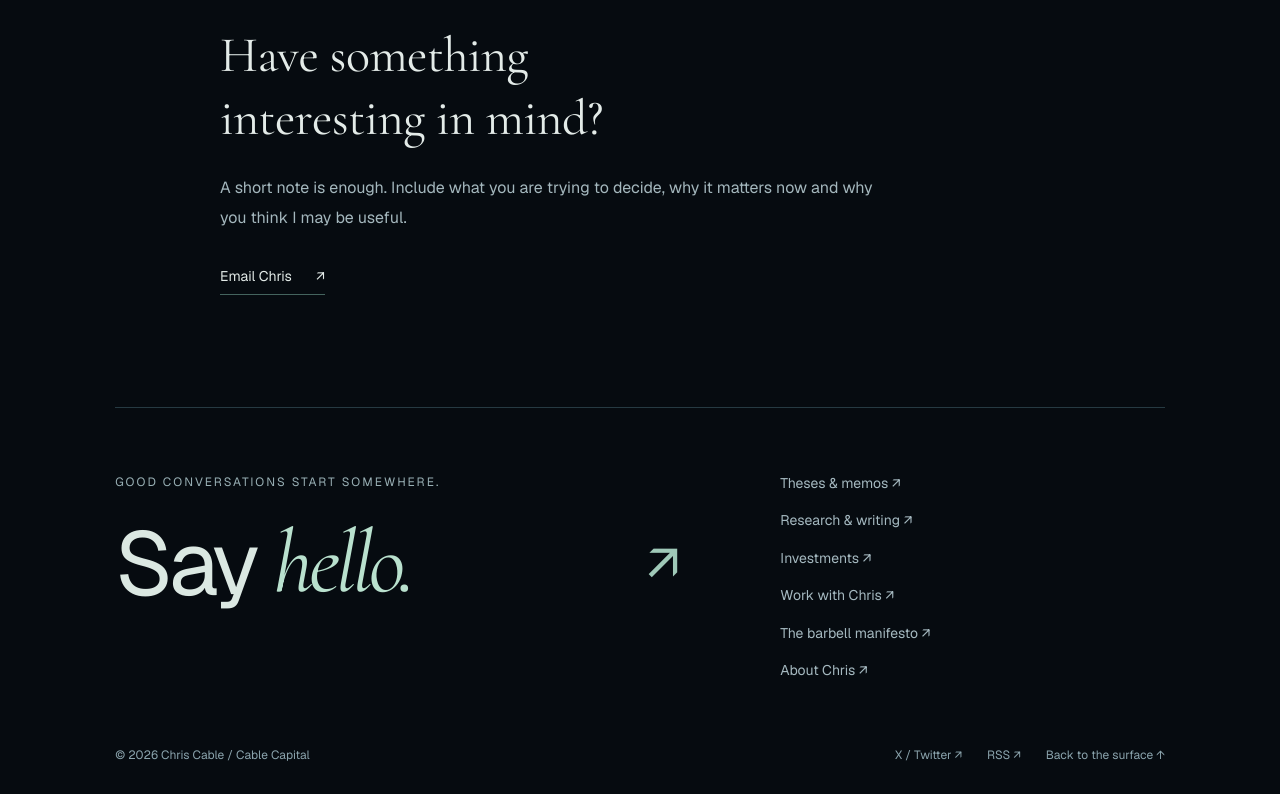
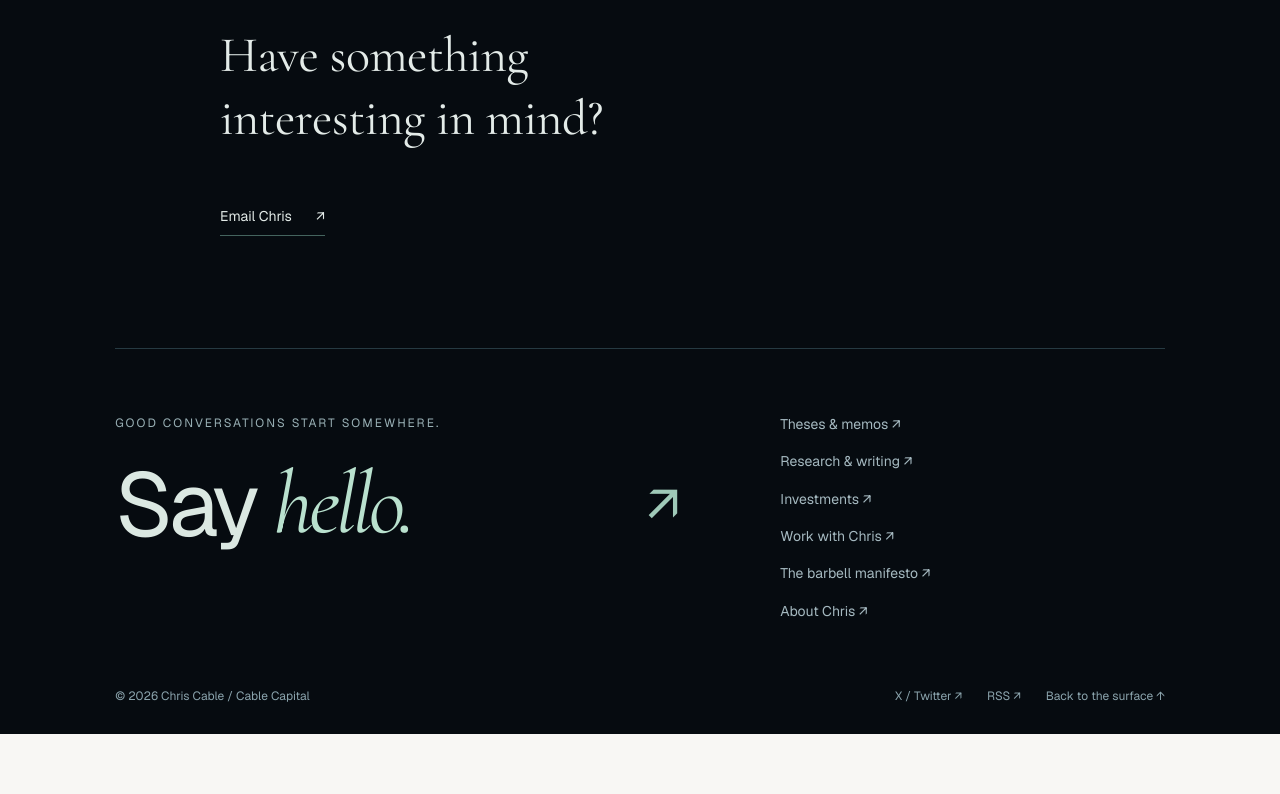
Before and after one commit to cablechris/cable-capital, a Next.js app: page /work-with-chris in a window 1280 px wide. Shown: the part 1796-2590 px from the top of the page. After the commit the page ends 2530 px from the top, so only its background shows below. Built offline with nearby package versions, Linux system fonts and the light colour scheme.

Commit message:
Remove contact note guidance

```diff
--- a/app/work-with-chris/page.tsx
+++ b/app/work-with-chris/page.tsx
@@ -111,10 +111,6 @@ export default function WorkWithChris() {
           <h2 id="contact-heading" className="v2-serif text-[38px] md:text-[50px] leading-tight max-w-[17ch] mb-6">
             Have something interesting in mind?
           </h2>
-          <p className="text-[16px] leading-[1.75] max-w-[62ch]" style={{ color: 'var(--v2-ink-3)' }}>
-            A short note is enough. Include what you are trying to decide, why it matters now and why
-            you think I may be useful.
-          </p>
           <a
             className="about-inline-link mt-8"
             href="mailto:info@cable.capital?subject=Working%20with%20Chris"
```
